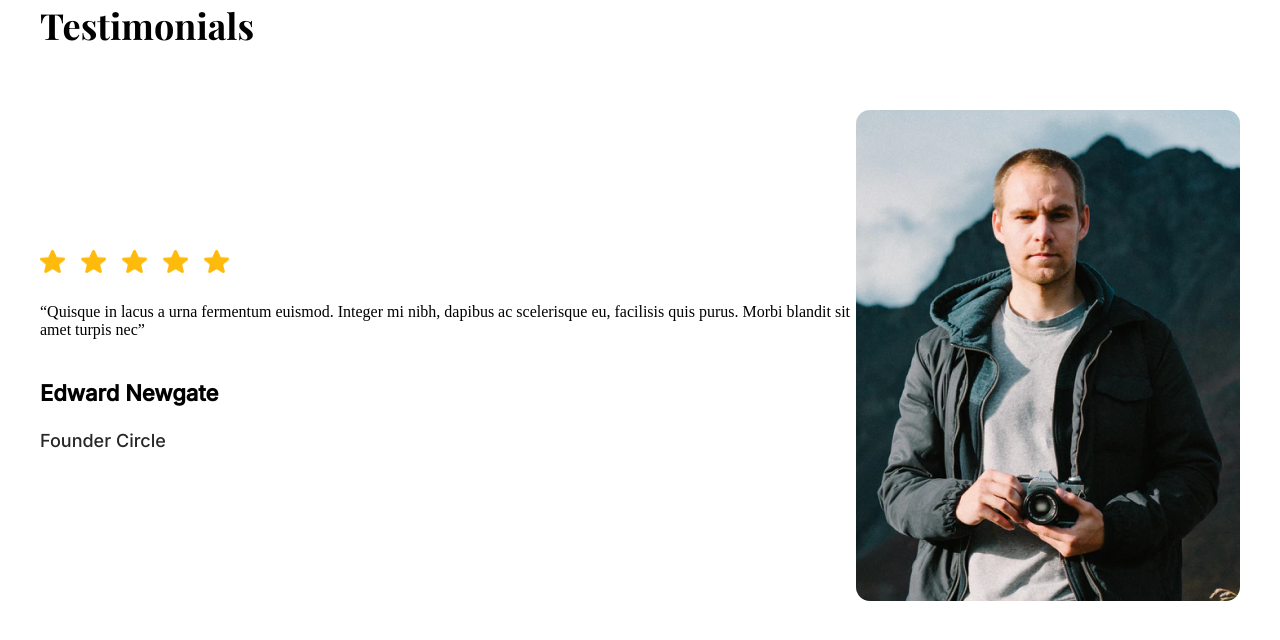
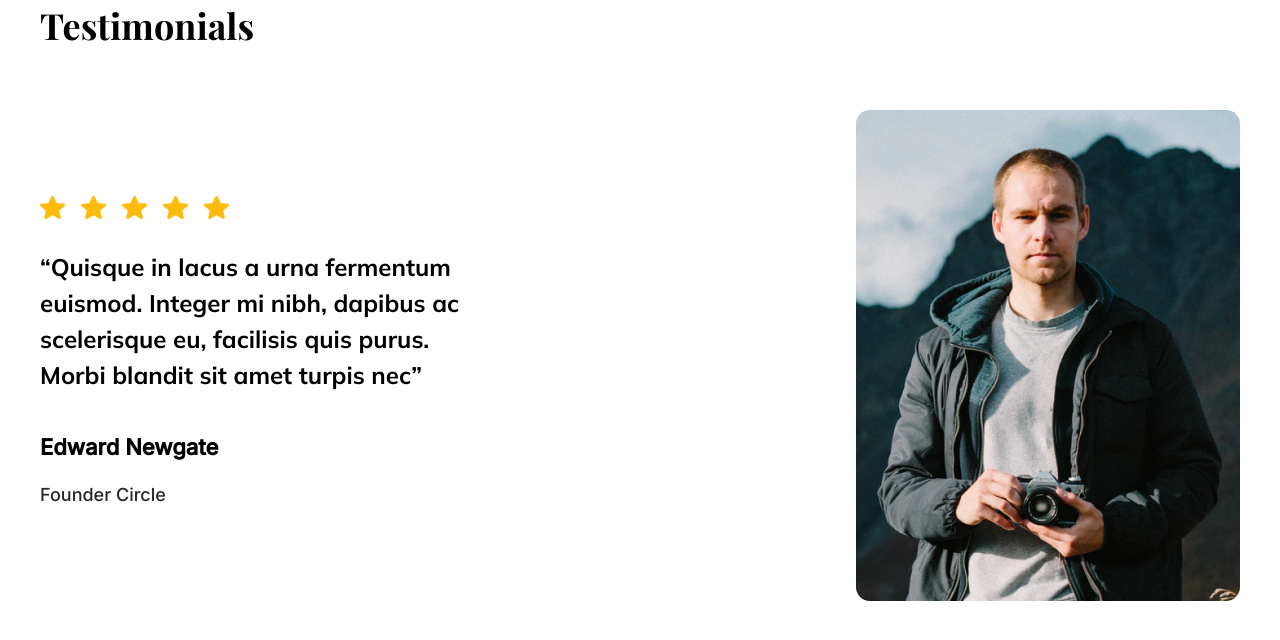
Before and after one commit to Furqaaan/ExploreTravel, a React (Vite) app: page / in a window 1280 px wide. Shown: the top 640 px of the page. Built offline with nearby package versions, Linux system fonts and the light colour scheme.

Commit message:
Fixed testimonials typo bug in css file

```diff
--- a/src/Components/Testimonials/Testimonials.css
+++ b/src/Components/Testimonials/Testimonials.css
@@ -26,7 +26,7 @@
   width: 25.12px;
   height: 23.95px;
 }
-.testimonials-container .testimonials-wrapper .testimonials-content .testionials-description {
+.testimonials-container .testimonials-wrapper .testimonials-content .testimonials-description {
   width: 450px;
   height: 144px;
   font-family: "Mulish";
--- a/src/Components/Testimonials/Testimonials.scss
+++ b/src/Components/Testimonials/Testimonials.scss
@@ -29,7 +29,7 @@
 				height: 23.95px;
 			}
 
-			.testionials-description {
+			.testimonials-description {
 				width: 450px;
 				height: 144px;
 				font-family: 'Mulish';
```
